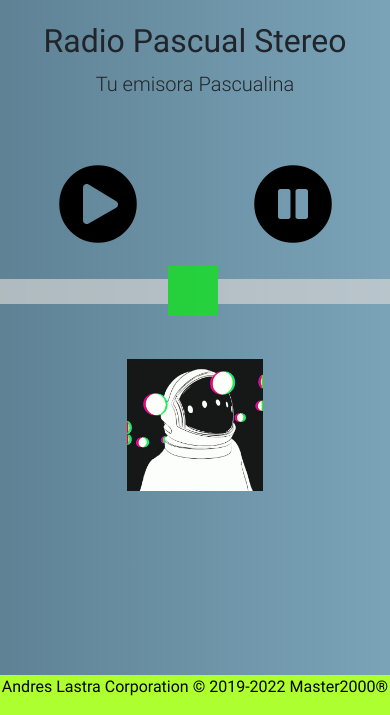
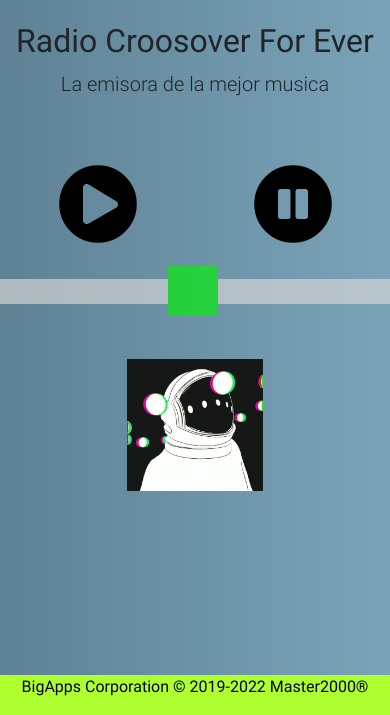
Before and after one commit to Bigcharly/CrossoverForEver, a plain HTML site: page www/index.html in a window 390 px wide. Shown: the part 129-844 px from the top of the page. Drawn offline with Linux system fonts and the light colour scheme; some packages are replaced by stand-ins of ours.

Commit message:
segunda version

```diff
--- a/www/index.html
+++ b/www/index.html
@@ -16,9 +16,9 @@
         <div class="py-4 text-center">
             <img class="d-block mx-auto mb-4" src="./img/banner.gif" alt="" width="100%" height="auto">
             <img class="d-block mx-auto mb-4" src="./img/aire.gif" alt="" width="100%" height="auto">
-            <h2>Radio Pascual Stereo</h2>
+            <h2>Radio Croosover For Ever</h2>
             <p class="lead">
-                Tu emisora Pascualina
+                La emisora de la mejor musica
             </p>
         </div>
     <div class="row text-center">
@@ -64,7 +64,7 @@
         <img class="d-block mx-auto mb-4" src="./img/astronauta.gif" alt="" width="35%" height="auto">
     </div>
     <div class="footer">
-            <p>Andres Lastra Corporation &copy; 2019-2022 Master2000® </p>
+            <p>BigApps Corporation &copy; 2019-2022 Master2000® </p>
           </div>
     <audio id="emisora">
         <source src="http://streams.bigfm.de/bigfm-nitroxdeep-128-mp3?usid=0-0-H-A-D-02" type="audio/mpeg" />
```
Also changed, not shown: config.xml (+4 -4 lines).
